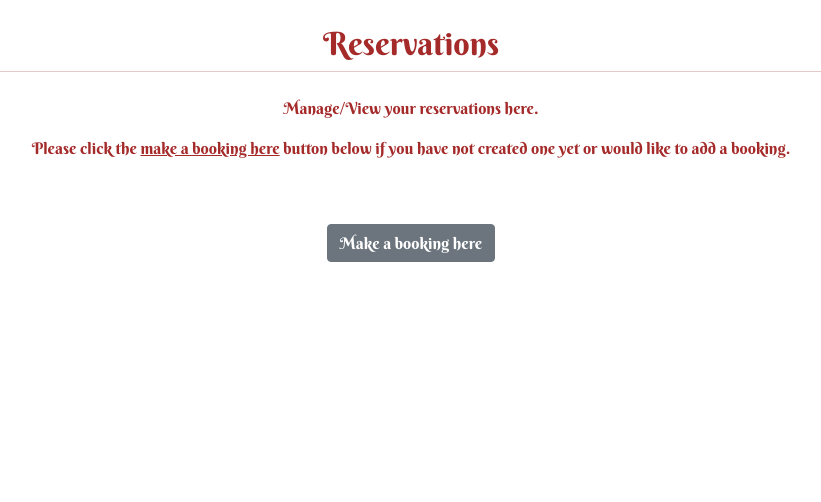
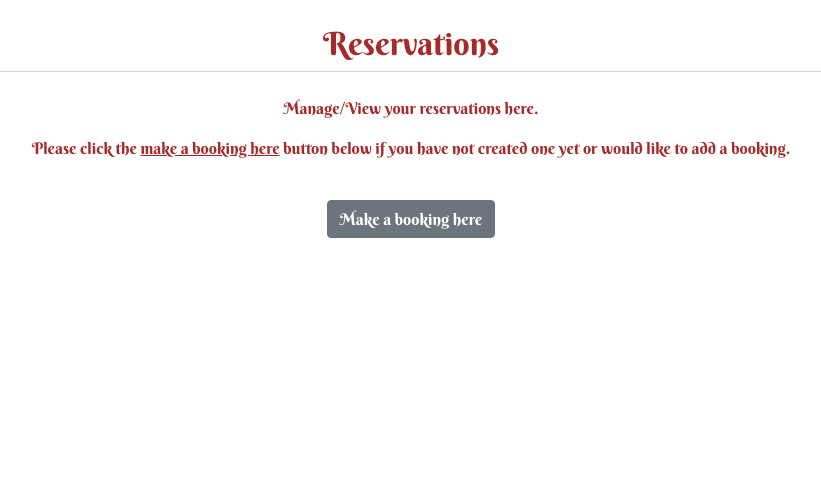
Before and after one commit to Markpm-code/st_benedict_shrine, a Django app: page /reservations/ in a window 1280 px wide. Shown: the part 151-653 px from the top of the page, without its empty margins (229-1050 px from the left). Run offline with Django 3.2, Linux system fonts and the light colour scheme; the visitor is signed in with stand-in values (Sample User, id 1); data that the repository does not hold is empty; some libraries are stand-ins or nearby versions.

Commit message:
remove margin top

```diff
--- a/templates/reservations.html
+++ b/templates/reservations.html
@@ -121,7 +121,7 @@
             <br>
         </div>
 
-        <a href="{% url 'booking' %}" class="text-center"><button class="btn btn-secondary mt-4">Make a booking
+        <a href="{% url 'booking' %}" class="text-center"><button class="btn btn-secondary ">Make a booking
                 here</button></a>
     </div>
 </div>
```
